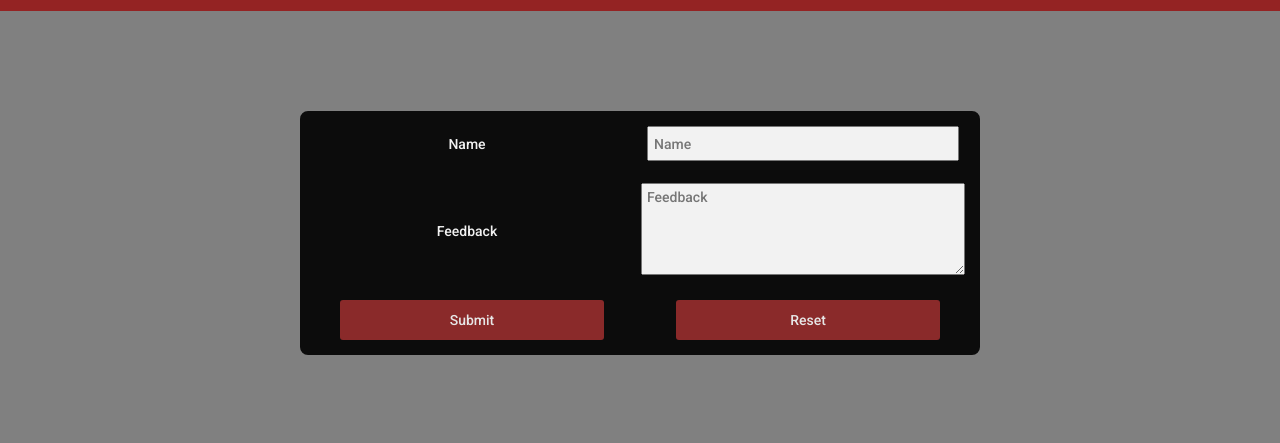
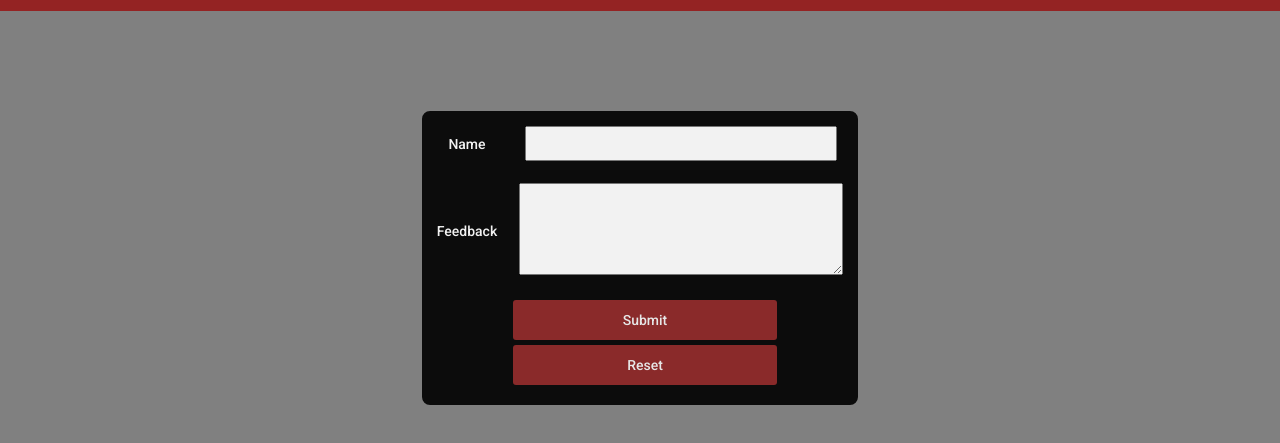
Before and after one commit to Zainab460/tesla2323clone, a plain HTML site: page contact.html in a window 1280 px wide. Shown: the part 45-488 px from the top of the page. Drawn offline with Linux system fonts and the light colour scheme.

Commit message:
initial files

```diff
--- a/contact.html
+++ b/contact.html
@@ -40,7 +40,7 @@
                                 type="text"
                                 name="caption"
                                 id="caption"
-                                placeholder="Name"
+                                placeholder=""
                                 />
                             </td>
 
@@ -52,16 +52,18 @@
                                            cols="40"
                                            name="caption"
                                            id="feed"
-                                           placeholder="Feedback"
+                                           placeholder=""
                                            spellcheck="false"></textarea>
-                            </td>                    </tr>
+                            </td>
+                        </tr>
                         <tr>
-                            <td>
+                            <td colspan="2">
                                 <button id="btn">Submit</button>
-                            </td>
-                            <td>
                                 <button id="btn">Reset</button>
                             </td>
+                            <!-- <td>
+
+                            </td> -->
 
                         </tr>
                     </tbody>
--- a/styles.css
+++ b/styles.css
@@ -200,9 +200,11 @@ button {
   color: white;
   background-color: rgb(148, 35, 35);
   margin-left: 25px;
+  margin-bottom: 5px;
 }
 td {
   padding: 10px;
+
 }
 tr {
   display: table-row;
```
